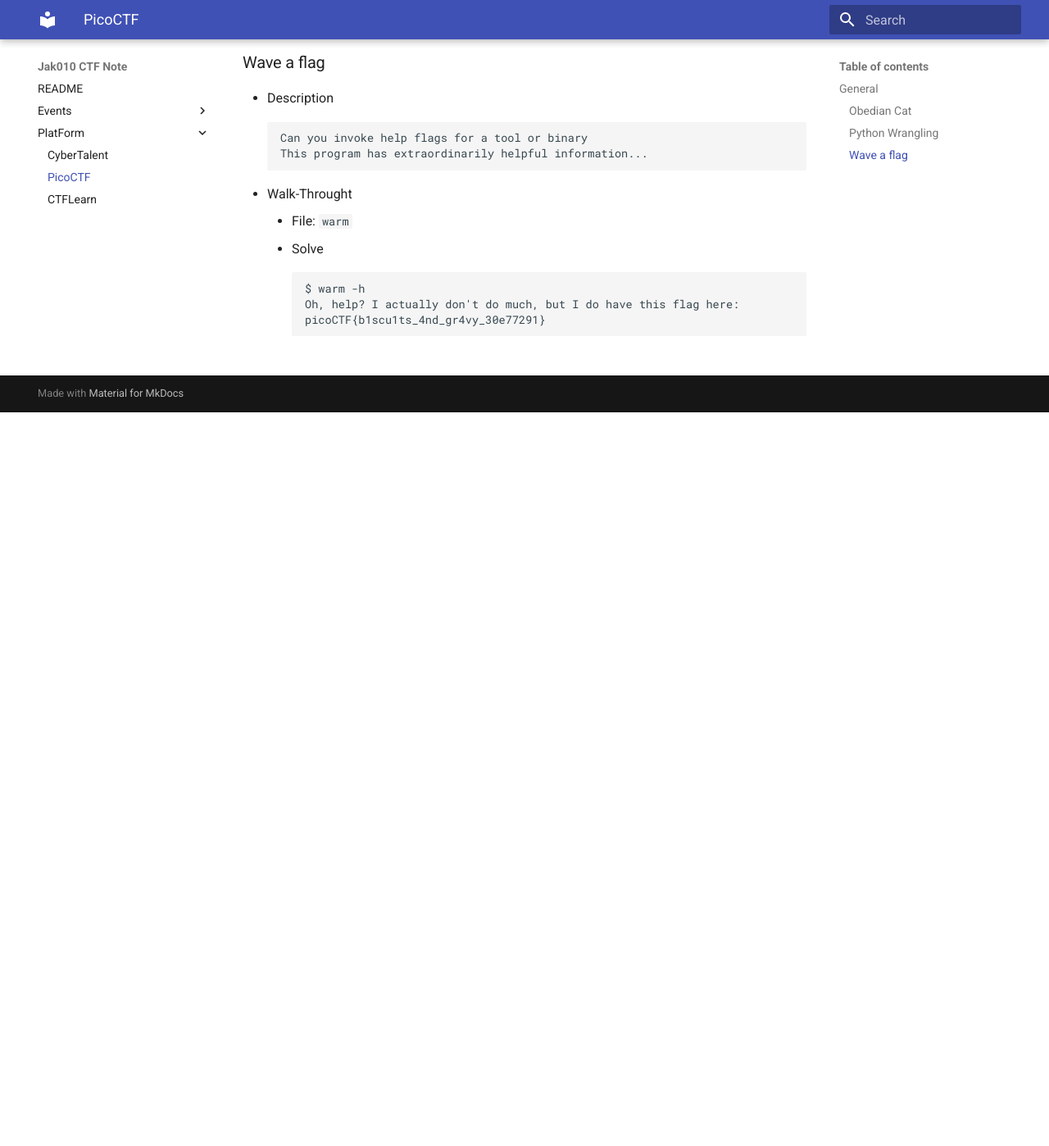
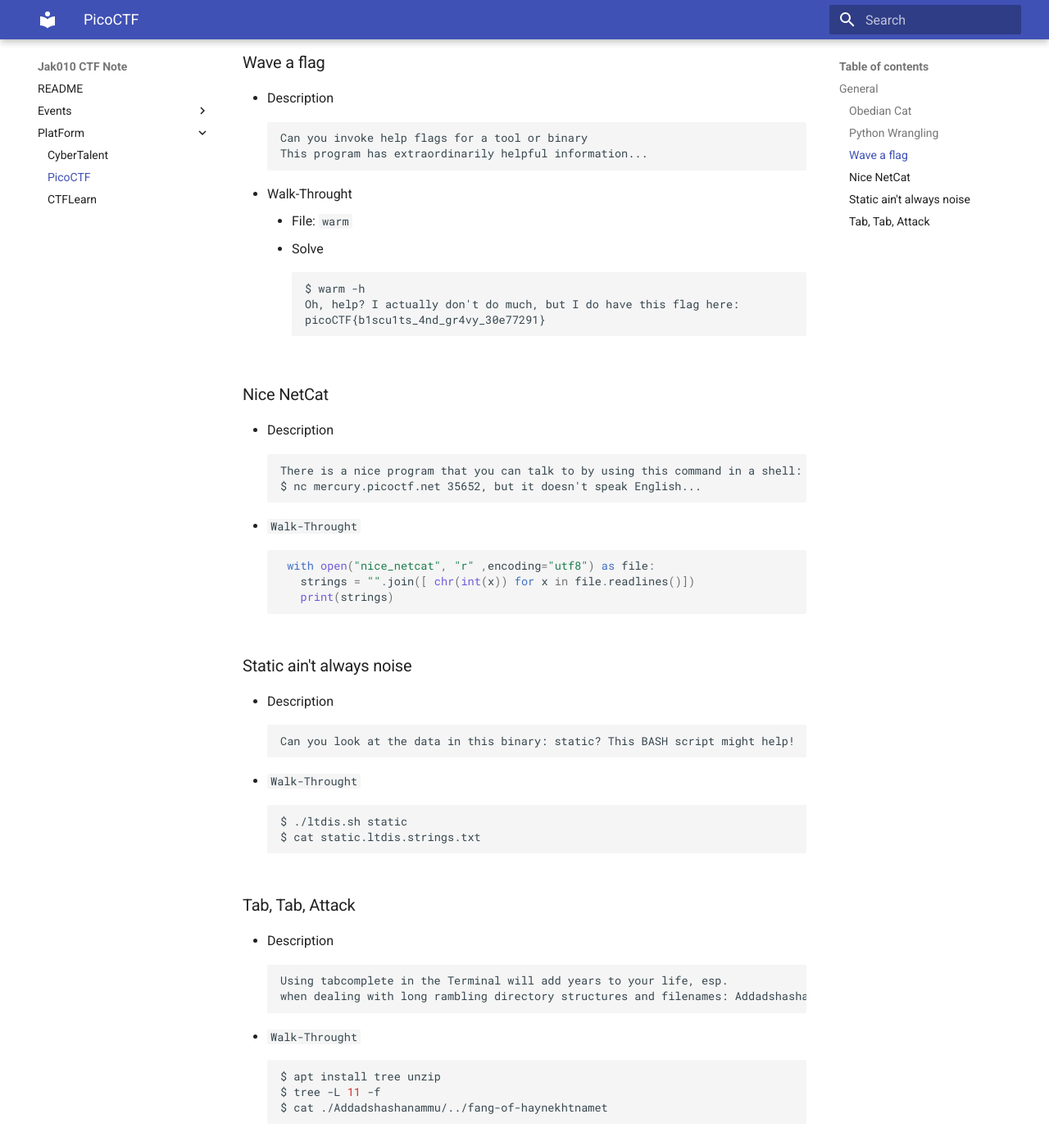
Before and after one commit to jak010/cyberNote, an MkDocs documentation site: the page built from docs/platform/picoctf.md, in a window 1280 px wide and 1400 px high, scrolled down 1082 px. Shown: the whole window at 82% size. Built offline with MkDocs 1.6.1 and Material for MkDocs 9.7.7, drawn with Linux system fonts in a browser that asks for light colours; before the commit the page ends 1585 px from its top, so only the background shows below that.

Commit message:
picoGym: General Skills Update:

````diff
--- a/docs/platform/picoctf.md
+++ b/docs/platform/picoctf.md
@@ -46,3 +46,40 @@
 	  Oh, help? I actually don't do much, but I do have this flag here:
 	  picoCTF{b1scu1ts_4nd_gr4vy_30e77291}
 	  ```
+
+### Nice NetCat
+ - Description
+ ```text
+ There is a nice program that you can talk to by using this command in a shell:
+ $ nc mercury.picoctf.net 35652, but it doesn't speak English...
+ ```
+ - `Walk-Throught`
+ ```python
+  with open("nice_netcat", "r" ,encoding="utf8") as file:
+    strings = "".join([ chr(int(x)) for x in file.readlines()])
+    print(strings)
+ ```
+
+### Static ain't always noise
+ - Description
+ ```text
+ Can you look at the data in this binary: static? This BASH script might help!
+ ```
+ - `Walk-Throught`
+ ```sh
+ $ ./ltdis.sh static
+ $ cat static.ltdis.strings.txt
+ ```
+
+### Tab, Tab, Attack
+ - Description
+ ```text
+ Using tabcomplete in the Terminal will add years to your life, esp.
+ when dealing with long rambling directory structures and filenames: Addadshashanammu.zip
+ ```
+ - `Walk-Throught`
+ ```sh
+ $ apt install tree unzip
+ $ tree -L 11 -f
+ $ cat ./Addadshashanammu/../fang-of-haynekhtnamet
+ ```
````
